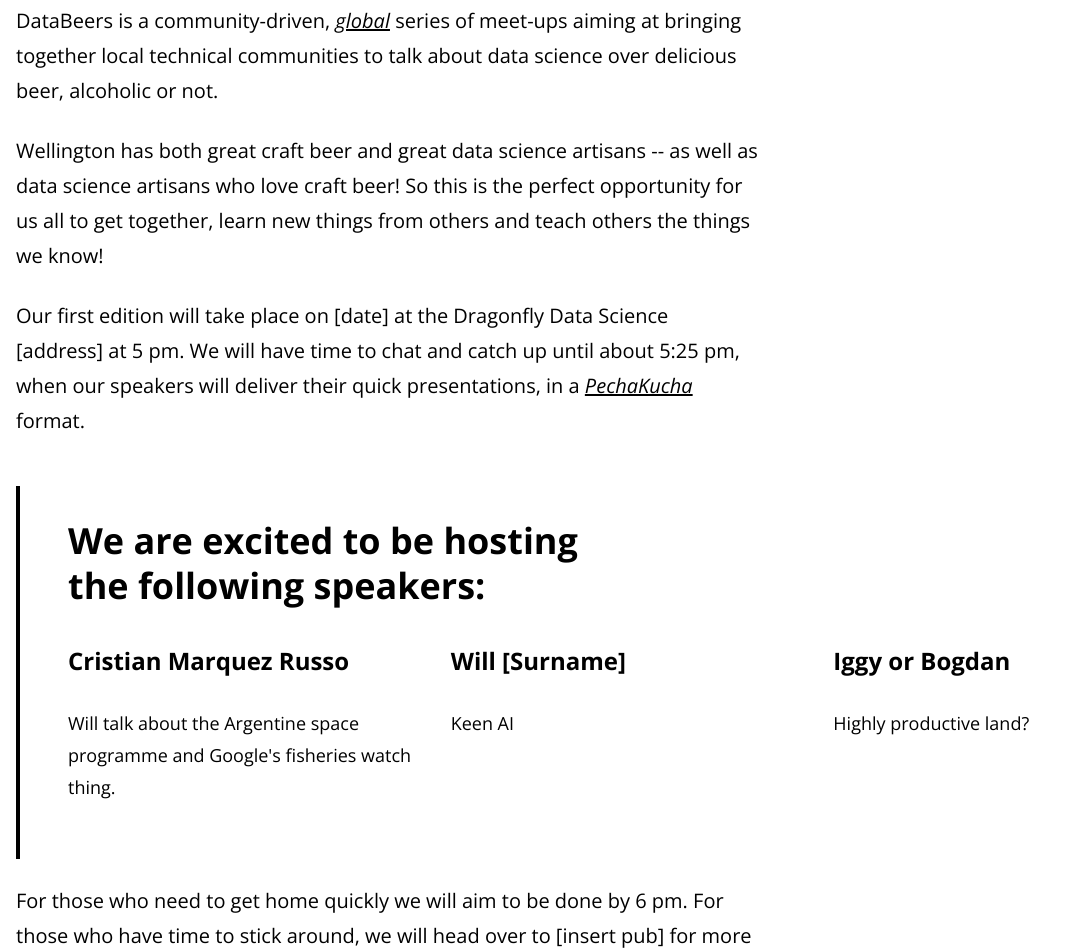
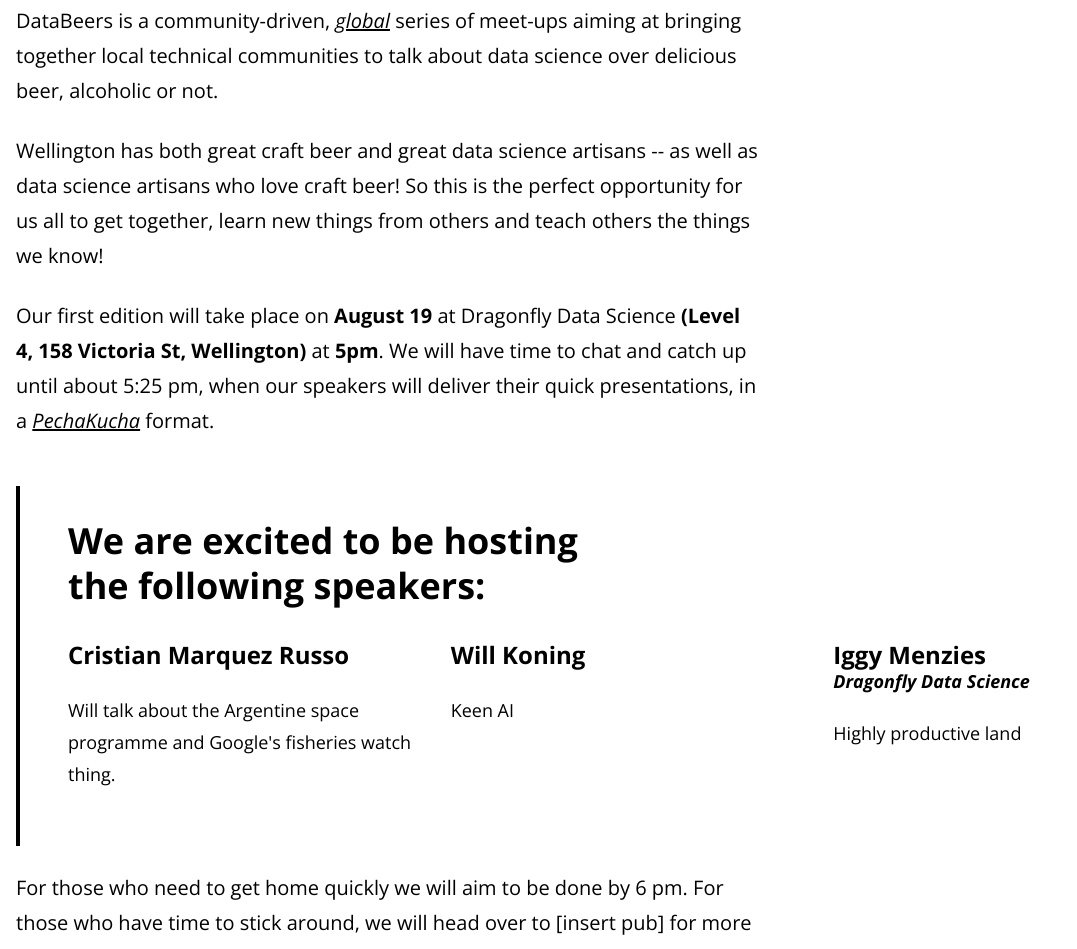
Before and after one commit to dragonfly-science/data-beers-wlg, a Gatsby site in the folder site/: page / in a window 1280 px wide. Shown: the part 569-1518 px from the top of the page, without its empty margins (0-1077 px from the left). Built offline with nearby package versions, Linux system fonts and the light colour scheme; Gatsby itself is replaced by a stand-in of ours.

Commit message:
feat(Content): updates to text content.

```diff
--- a/site/src/data/content.md
+++ b/site/src/data/content.md
@@ -17,7 +17,8 @@ artisans -- as well as data science artisans who love craft beer!
 So this is the perfect opportunity for us all to get together,
 learn new things from others and teach others the things we know!
 
-Our first edition will take place on \[date\] at the Dragonfly Data
-Science \[address\] at 5 pm. We will have time to chat and catch up
-until about 5:25 pm, when our speakers will deliver their quick
-presentations, in a [PechaKucha](https://en.wikipedia.org/wiki/PechaKucha) format.
+Our first edition will take place on <b>August 19</b> at Dragonfly Data
+Science <b>(Level 4, 158 Victoria St, Wellington)</b> at <b>5pm</b>. We will have time
+to chat and catch up until about 5:25 pm, when our speakers will deliver
+their quick presentations, in a
+[PechaKucha](https://en.wikipedia.org/wiki/PechaKucha) format.
--- a/site/src/data/speakers/cristian-marquez-russo.md
+++ b/site/src/data/speakers/cristian-marquez-russo.md
@@ -3,6 +3,8 @@ name: Cristian Marquez Russo
 description: >
   Will talk about the Argentine space programme and Google's
   fisheries watch thing.
+affiliations: >
+
 link:
   label: null
   url: null
--- a/site/src/data/speakers/iggy-bogdan.md
+++ /dev/null
@@ -1,5 +0,0 @@
----
-name: Iggy or Bogdan
-description: Highly productive land?
-sort: 2
----
--- /dev/null
+++ b/site/src/data/speakers/iggy-menzies.md
@@ -0,0 +1,7 @@
+---
+name: Iggy Menzies
+description: Highly productive land
+affiliations: >
+  Dragonfly Data Science
+sort: 2
+---
--- a/site/src/data/speakers/will.md
+++ b/site/src/data/speakers/william-koning.md
@@ -1,5 +1,7 @@
 ---
-name: Will [Surname]
+name: Will Koning
 description: Keen AI
+affiliations: >
+
 sort: 1
 ---
--- a/site/src/pages/index.tsx
+++ b/site/src/pages/index.tsx
@@ -109,10 +109,15 @@ const Index = ({ data }: Props): JSX.Element => {
               {speakerRecords.map(
                 (e: Edge): JSX.Element => (
                   <div className="flex-grow flex-basis-0 mr-0 lg:mr-8">
-                    <b className="text-xl block mb-4 lg:text-2xl">
+                    <b className="text-xl block leading-tight lg:text-2xl">
                       {e.node.frontmatter?.name}
                     </b>
-                    <p>{e.node.frontmatter?.description}</p>
+                    {e.node.frontmatter.affiliations ? (
+                      <b className="text-lg block leading-tight italic">
+                        {e.node.frontmatter.affiliations}
+                      </b>
+                    ) : null}
+                    <p className="mt-4">{e.node.frontmatter?.description}</p>
                   </div>
                 )
               )}
@@ -177,6 +182,7 @@ export const query = graphql`
         node {
           frontmatter {
             description
+            affiliations
             footer
             intro
             logo {
--- a/site/src/types/graphql.d.ts
+++ b/site/src/types/graphql.d.ts
@@ -3,6 +3,7 @@ export interface Frontmatter {
   intro?: string
   subtitle?: string
   description?: string
+  affiliations?: string
   name?: string
   link?: {
     label?: string
```
